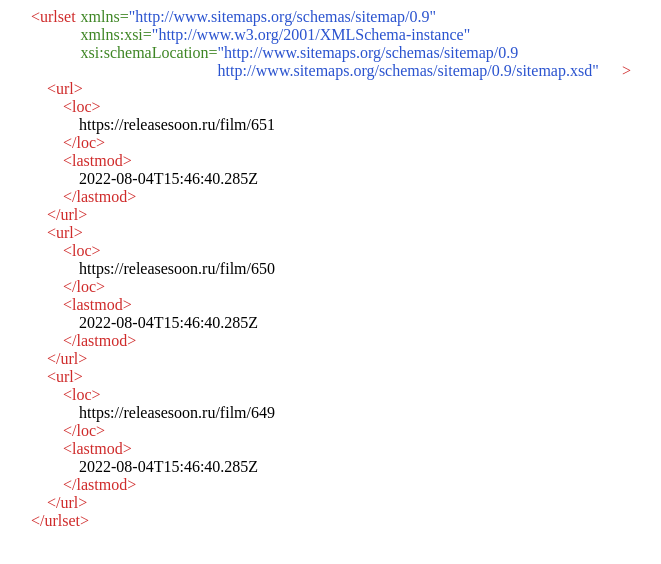
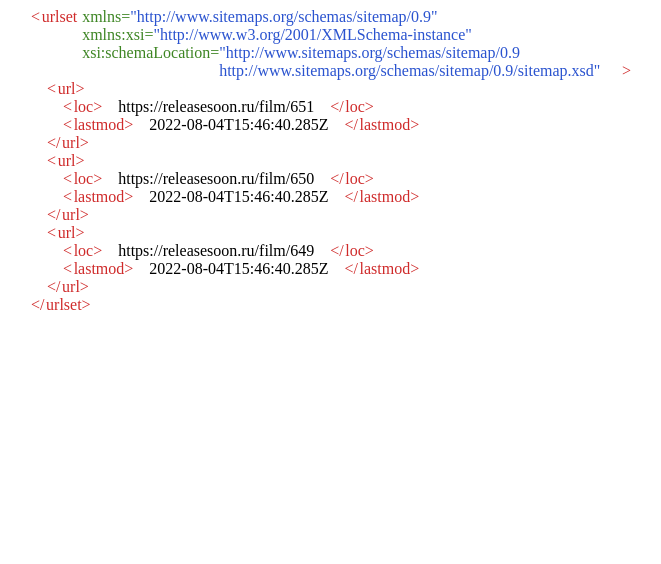
Before and after one commit to Amfeon/PrettyXml, a Vue app: page / in a window 1280 px wide. Shown: the top 564 px of the page, without its empty margins (9-670 px from the left). Built offline with nearby package versions, Linux system fonts and the light colour scheme.

Commit message:
add short record

```diff
--- a/package.json
+++ b/package.json
@@ -1,6 +1,6 @@
 {
   "name": "pretty-xml-vue3",
-  "version": "0.5.5",
+  "version": "0.5.6",
   "files": [
     "dist"
   ],
--- a/src/App.vue
+++ b/src/App.vue
@@ -10,7 +10,7 @@
 </script>
 
 <template>
-  <PrettyXml :xml="xml"/>
+  <PrettyXml :xml="xml" :is-short="true"/>
 </template>
 
 <style scoped>
--- a/src/components/OpenTag.vue
+++ b/src/components/OpenTag.vue
@@ -40,6 +40,9 @@
     display: flex;
     align-items: flex-end;
   }
+  .element__name{
+    padding-left: 0.1rem;
+  }
   .element__name, .element__bracket--close, .element__bracket{
     color: var(--tag-name-color);
   }
--- a/src/components/PrettyXml.vue
+++ b/src/components/PrettyXml.vue
@@ -1,9 +1,12 @@
 <script setup>
-import { ref, watch } from 'vue';
-import XmlTag from './XmlTag.vue';
+import { ref, watch } from "vue";
+import XmlTag from "./XmlTag.vue";
 const props = defineProps({
-  xml:{
-    type:Element
+  xml: {
+    type: String,
+  },
+  isShort: {
+    type: Boolean,
   },
 });
 const xmlParser = new DOMParser();
@@ -25,6 +28,6 @@
 parseDocument(props.xml);
 </script>
 <template>
-  <XmlTag :node="rootNode"/>
+  <XmlTag :node="rootNode" :is-short="isShort" />
 </template>
 <style scope></style>
--- a/src/components/XmlTag.vue
+++ b/src/components/XmlTag.vue
@@ -3,7 +3,8 @@
 import CloseTag from "./CloseTag.vue";
 import OpenTag from "./OpenTag.vue"
 const props = defineProps({
-  node: String,
+  node: Element,
+  isShort: Boolean
 });
 
 const name = computed(() => props.node.nodeName);
@@ -31,24 +32,35 @@
 
 const isOpen = ref(true)
 
+const hasJustContent = computed(()=>{
+  return !childElements.value.length && childContents.value.length
+})
+
 const isSelfClosing =
   !childElements.value.length &&
   !childContents.value.length &&
   !cdataSections.value.length &&
   !remarks.value.length;
 
+  const shortClass = computed(()=>{
+    return props.isShort && hasJustContent.value
+  })
 
 </script>
 <template>
-  <div class="tag" @click.stop="isOpen=!isOpen">
+  <div class="tag" :class="{'tag--short': shortClass}" @click.stop="isOpen=!isOpen">
     <OpenTag :name="name" :is-self-closing="isSelfClosing" :attribures="attributes"/>
       <template v-if="isOpen">
-        <div class="tag__content" v-for="(item, index) in childContents" :key="`content` + index">{{ item.nodeValue }}</div>
-      <div class="tag__child">
+          <template v-for="(item, index) in childContents" :key="`content` + index">
+            <div class="tag__content"  v-if="item.nodeValue">{{ item.nodeValue }}</div>
+          </template>
+
+      <div v-if="childContents.length" class="tag__child">
         <XmlTag
           v-for="(childElement, index) in childElements"
           :key="`e${index}`"
           :node="childElement"
+          :is-short="isShort"
         />
         <div class="remark" v-for="(item, index) in remarks" :key="'rem' + index">
           &lt;!--
@@ -70,6 +82,9 @@
   display: flex;
   flex-direction: column;
 
+  &--short {
+    flex-direction: row;
+  }
 
   .tag__child, .tag__content {
     padding-left: 1rem;
```
Also changed, not shown: 1 other file (tests, documents, lock files or other folders).
